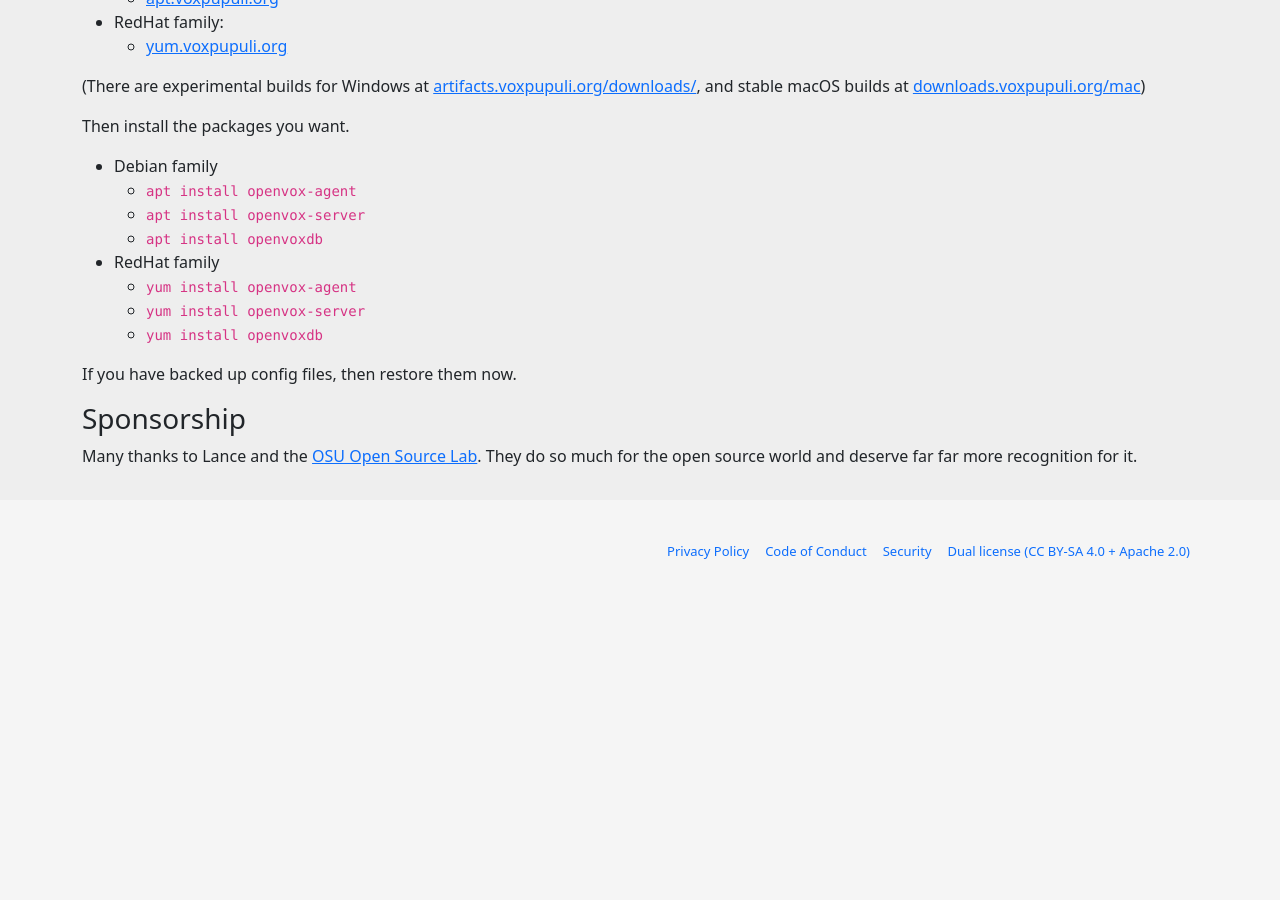
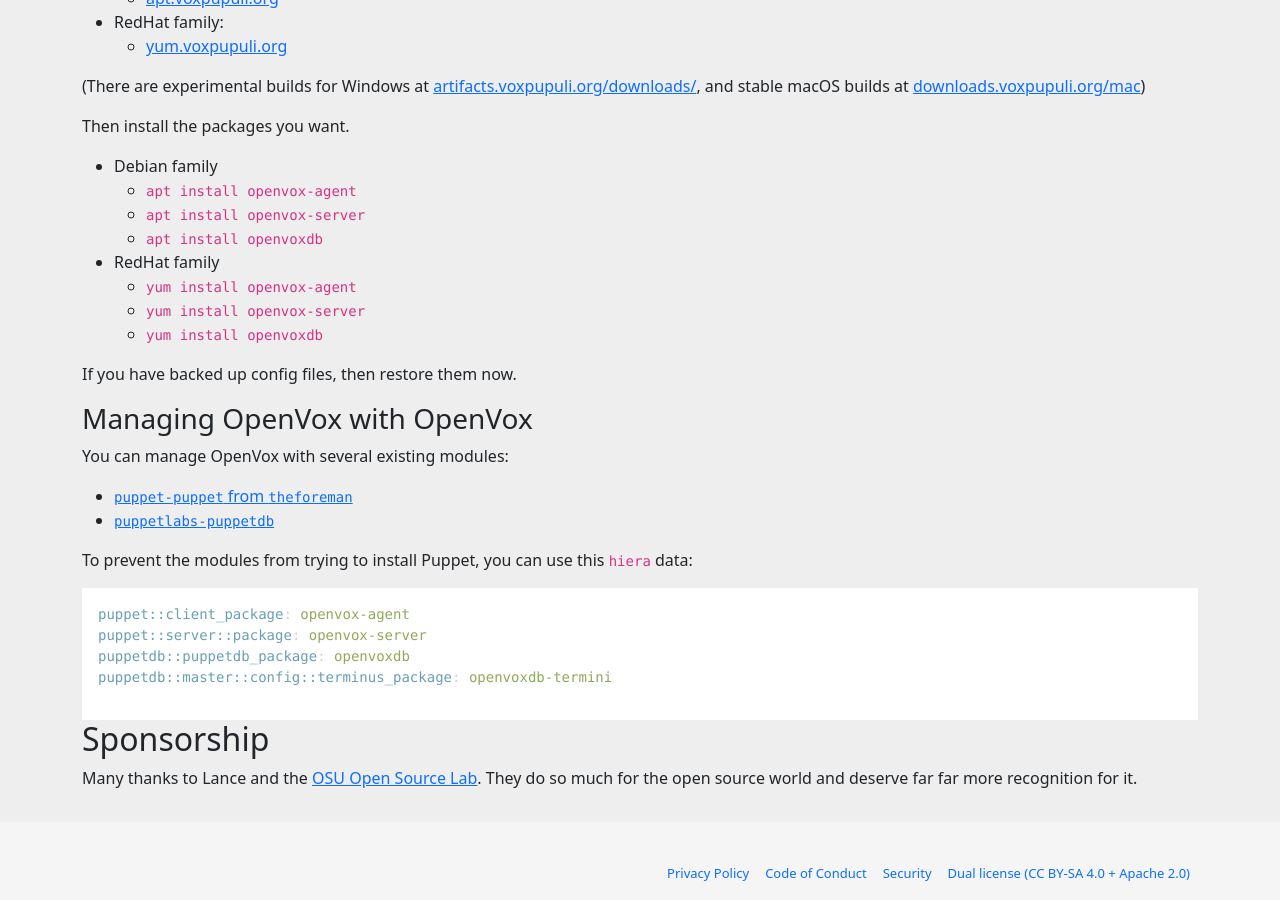
Before and after one commit to voxpupuli/voxpupuli.github.io, a Jekyll site: the page built from openvox/install.md, in a window 1280 px wide and 900 px high, scrolled down 1055 px. Built offline with Jekyll 4.4.1, drawn with Linux system fonts in a browser that asks for light colours; nearby versions of some CDN libraries; before the commit the page ends 1633 px from its top, so only the background shows below that.

Commit message:
Add hiera yaml for openvox

````diff
--- a/openvox/install.md
+++ b/openvox/install.md
@@ -57,7 +57,23 @@
 
 If you have backed up config files, then restore them now.
 
-### Sponsorship
+### Managing OpenVox with OpenVox
+
+You can manage OpenVox with several existing modules:
+
+* [`puppet-puppet` from `theforeman`](https://github.com/theforeman/puppet-puppet)
+* [`puppetlabs-puppetdb`](https://github.com/puppetlabs/puppetlabs-puppetdb)
+
+To prevent the modules from trying to install Puppet, you can use this `hiera` data:
+
+```yaml
+puppet::client_package: openvox-agent
+puppet::server::package: openvox-server
+puppetdb::puppetdb_package: openvoxdb
+puppetdb::master::config::terminus_package: openvoxdb-termini
+```
+
+## Sponsorship
 
 Many thanks to Lance and the [OSU Open Source Lab](https://osuosl.org).
 They do so much for the open source world and deserve far far more recognition for it.
````
